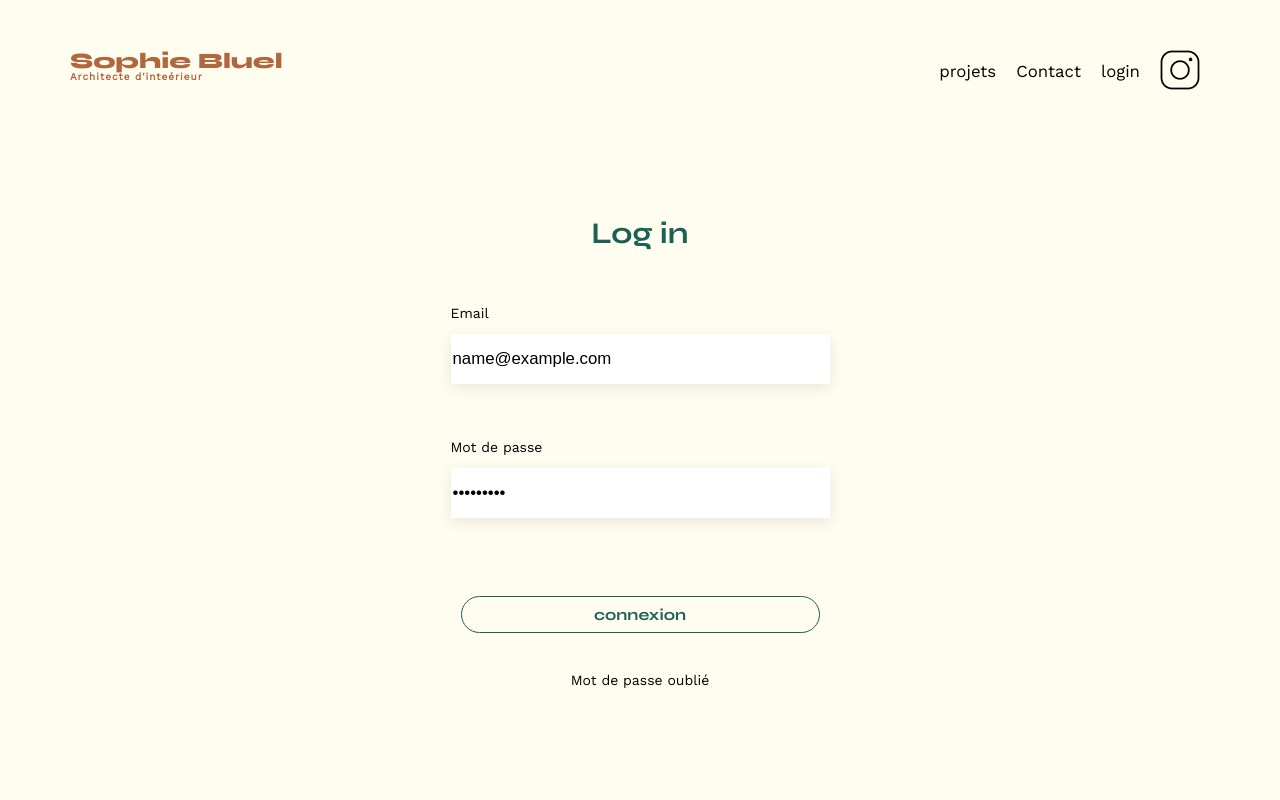
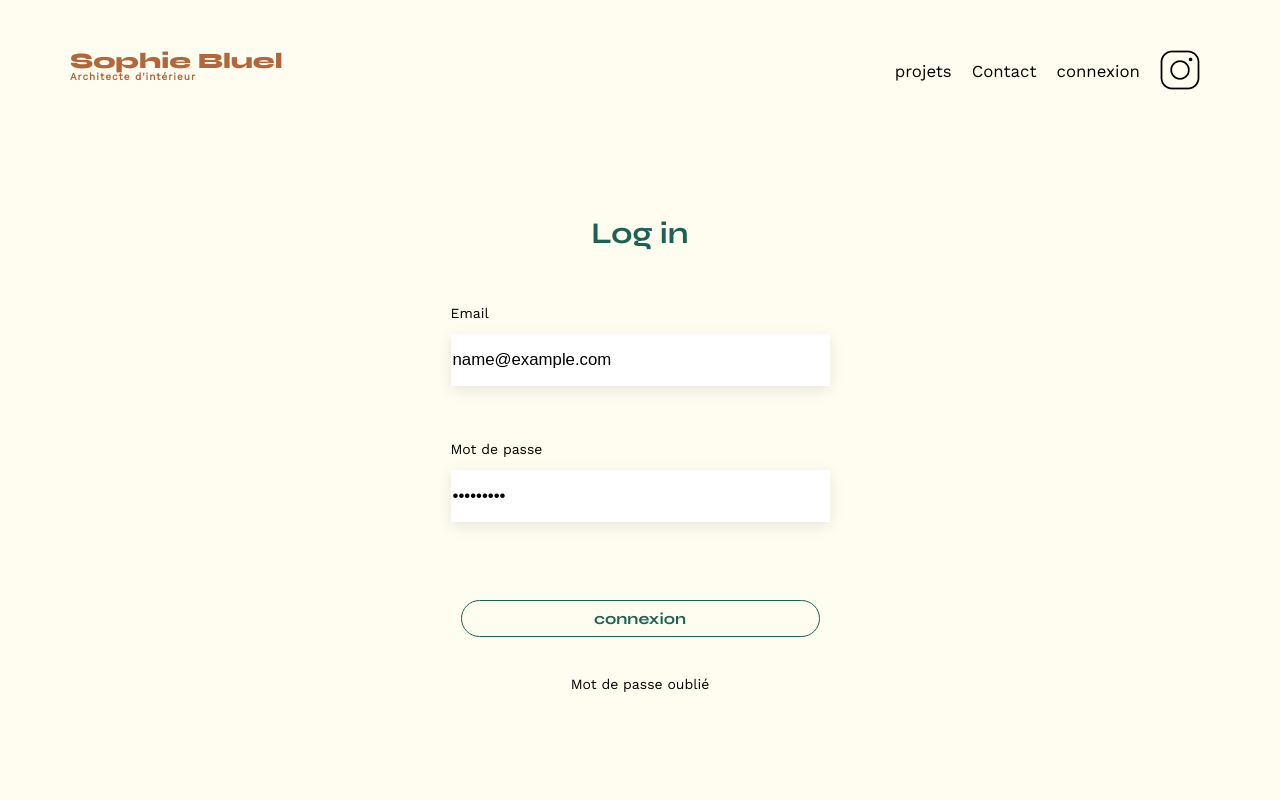
Before and after one commit to LucasEixMDS/Projet-3-Openclassroom, a plain HTML site: page FrontEnd/login.html in a window 1280 px wide. Both pictures are taken after typing "name@example.com", "Sample123" into the empty fields and a click on the button "connexion". Shown: the top 800 px of the page. Drawn offline with nearby package versions, Linux system fonts and the light colour scheme; no server answers.

Commit message:
enregistrement

```diff
--- a/Backend/package.json
+++ b/Backend/package.json
@@ -10,7 +10,7 @@
   "author": "",
   "license": "ISC",
   "dependencies": {
-    "bcrypt": "^5.0.1",
+    "bcrypt": "^5.1.0",
     "cors": "^2.8.5",
     "dotenv": "^16.0.0",
     "express": "^4.18.0",
@@ -18,7 +18,7 @@
     "jsonwebtoken": "^8.5.1",
     "multer": "^1.4.4",
     "sequelize": "^6.19.0",
-    "sqlite3": "^5.0.5",
+    "sqlite3": "^5.1.6",
     "swagger-ui-express": "^4.3.0",
     "yamljs": "^0.3.0"
   },
--- a/FrontEnd/login.html
+++ b/FrontEnd/login.html
@@ -1,38 +1,51 @@
-<html lang="fr"><head>
+<!DOCTYPE html>
+<html lang="fr">
+<head>
 	<meta charset="UTF-8">
 	<title>Sophie Bluel - Architecte d'intérieur</title>
 	<meta name="viewport" content="width=device-width, initial-scale=1.0">
+
+	<!-- Ajout de liens vers les polices Google utilisées -->
 	<link rel="preconnect" href="https://fonts.googleapis.com">
 	<link rel="preconnect" href="https://fonts.gstatic.com" crossorigin="">
 	<link href="https://fonts.googleapis.com/css2?family=Syne:wght@700;800&amp;family=Work+Sans&amp;display=swap" rel="stylesheet">
+
 	<meta name="description" content="">
+
+	<!-- Ajout d'un lien vers la feuille de style CSS -->
 	<link rel="stylesheet" href="./assets/style.css">
+</head>
 
-</head>
 <body>
 <header>
-	<h1>Sophie Bluel <span>Architecte d'inteérieur</span></h1>
+	<h1>Sophie Bluel <span>Architecte d'intérieur</span></h1>
 	<nav>
 		<ul>
+			<!-- Ajout de liens de navigation vers différentes pages du site -->
 			<li><a id="verbe" href="index.html">projets</a></li>
 			<li><a id="verbe" href="#">Contact</a></li>
-			<li><a id="verbe" href="./login.html">login</a></li>
+			<li><a id="verbe" href="./login.html">connexion</a></li>
 			<li><img src="./assets/icons/instagram.png" alt="Instagram"></li>
 		</ul>
 	</nav>
 </header>
+
 <main>
     <div id="login">
         <h2 id="h2Login">Log in</h2>
             <form action="#" method="POST" id="login-form">
+                <!-- Champs pour saisir l'adresse email et le mot de passe de l'utilisateur -->
                 <label for="email">Email</label>
                 <input type="email" id="email" name="email" required=""><br><br>
 
                 <label for="password">Mot de passe</label>
                 <input type="password" id="password" name="password" required=""><br><br>
+                <!-- Ajout d'un élément d'affichage des messages d'erreur -->
                 <div id="error-message"></div>
+                <!-- Bouton pour se connecter -->
                 <button type="submit" value="submit" id="connexion">connexion</button>
             </form>
+            <!-- Ajout d'un lien pour récupérer un mot de passe oublié -->
             <h3 id="mdpoublie"><a id="verbe" href="#">Mot de passe oublié</a></h3>
         </div>
 </main>
@@ -40,10 +53,14 @@
 <footer>
 	<nav>
 		<ul>
+			<!-- Ajout d'un lien vers la page des mentions légales -->
 			<li>Mentions Légales</li>
 		</ul>
 	</nav>
 </footer>
+
+<!-- Ajout d'un lien vers le script JavaScript pour la page de login -->
 <script src="./login.js"></script>
 
-</body></html>
+</body>
+</html>
--- a/FrontEnd/login.js
+++ b/FrontEnd/login.js
@@ -1,20 +1,25 @@
-const button = document.getElementById("connexion")
-const form = document.querySelector("#login-form")
+// Récupération du bouton de connexion et du formulaire de connexion
+const button = document.getElementById("connexion");
+const form = document.querySelector("#login-form");
 
+// Ajout d'un écouteur d'événements sur le formulaire lorsque l'utilisateur clique sur le bouton de connexion
+form.addEventListener("submit", function (event) {
+  event.preventDefault(); // Empêche le formulaire de se soumettre à la page suivante qui recharge la page
 
-form.addEventListener("submit", function (event) {
-  event.preventDefault();
+  // Récupération de l'élément d'affichage des erreurs
+  const error = document.querySelector('#error-message');
 
-  const error = document.querySelector('#error-message')
-
+  // Récupération des valeurs saisies par l'utilisateur dans les champs email et mot de passe
   const emailUser = document.querySelector("#email").value;
   const password = document.querySelector("#password").value;
 
+  // Création d'un objet user contenant l'email et le mot de passe saisis par l'utilisateur
   const user = {
       email: emailUser,
       password : password,
   }
 
+  // Envoi des informations de connexion à l'API serveur en utilisant la méthode POST
   fetch("http://localhost:5678/api/users/login", {
     method: "POST",
     headers: {
@@ -24,20 +29,23 @@ form.addEventListener("submit", function (event) {
   })
   .then(response => {
     if (response.ok) {
+      // Si la réponse est positive, le serveur renvoie un objet JSON contenant l'identifiant de l'utilisateur et un token d'authentification
+      // Extraction de ces données depuis la réponse JSON
       return response.json()
         .then(data => {
           const { userId, token } = data;
-            // Stocker l'ID utilisateur et le jeton d'authentification localement
-        sessionStorage.setItem("userId", userId);
-        sessionStorage.setItem("token", token);
-        // Rediriger l'utilisateur vers la page suivante
-        window.location.replace("index.html");
+          // Stockage de l'identifiant utilisateur et du token d'authentification localement sur le navigateur
+          sessionStorage.setItem("userId", userId);
+          sessionStorage.setItem("token", token);
+          // Redirection de l'utilisateur vers la page suivante
+          window.location.replace("index.html");
       })
-
     } else if (response.status === 404){
+      // Si la réponse indique une erreur 404, l'identifiant de l'utilisateur est incorrect
       error.innerHTML = "erreur dans l'identifiant" ;
     } else if (response.status === 401){
+      // Si la réponse indique une erreur 401, le mot de passe est incorrect
       error.innerHTML = "erreur mot de passe" ;
     }
   })
-  });
+});
--- a/FrontEnd/logout.js
+++ b/FrontEnd/logout.js
@@ -1,12 +1,14 @@
+
+// function de deconnexion
 function logout(){
 
     const buttonLogout = document.querySelector(".btn-logout");
 
     buttonLogout.addEventListener("click", function () {
-    // Supprimer le token et l'ID utilisateur du localStorage
+    // Supprimer le token et utilisateur du sessionStorage
     sessionStorage.removeItem("userId");
     sessionStorage.removeItem("token");
-    // Rediriger l'utilisateur vers la page de connexion
+    // Rediriger l'utilisateur vers la page html
     window.location.replace("./login.html");
     });
 }
```
Also changed, not shown: 3 other files.
